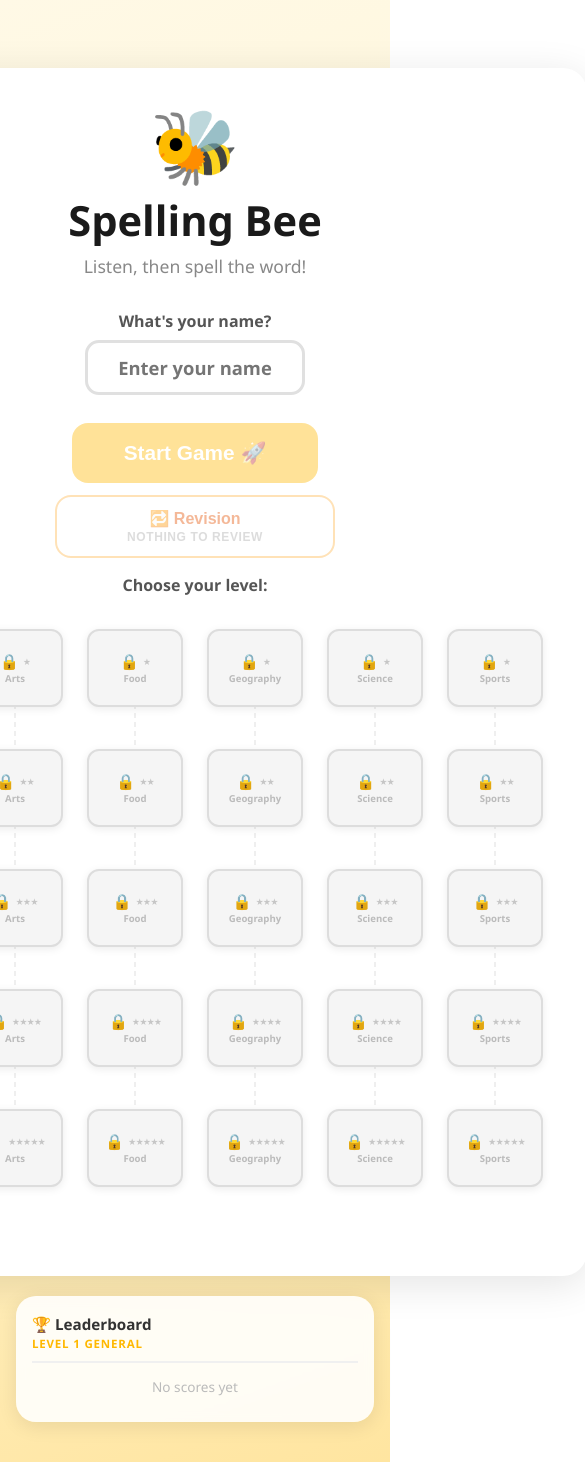
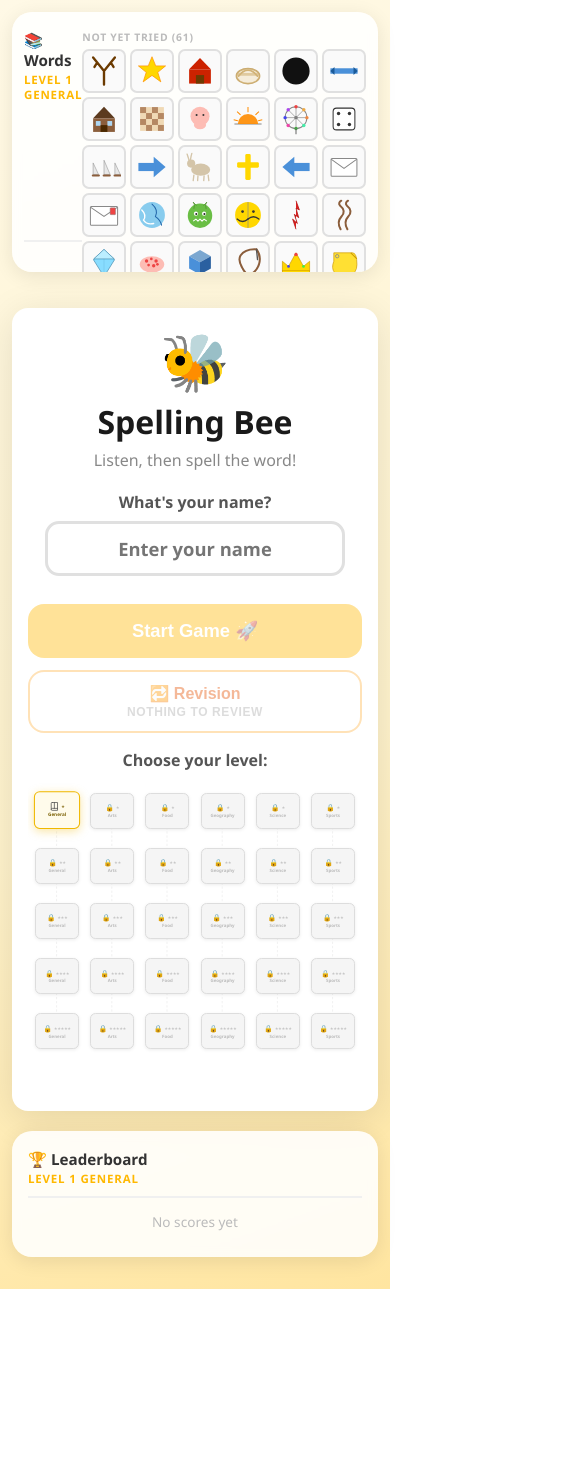
Before and after one commit to GlenKelley/SpellingBee, a React (Vite) app: page / in a window 390 px wide. Shown: the whole page, 585 px wide, since content can reach past the window. After the commit the page ends 1289 px from the top, so only its background shows below. Built offline with nearby package versions, Linux system fonts and the light colour scheme.

Commit message:
Smaller screen support

```diff
--- a/src/App.css
+++ b/src/App.css
@@ -1297,12 +1297,115 @@ h2 {
 @media (max-width: 920px) {
   .app-layout {
     flex-direction: column;
-    align-items: center;
+    align-items: stretch;
   }
   .leaderboard {
     width: 100%;
-    max-width: 600px;
+    max-width: none;
     margin-top: 0;
     position: static;
   }
+
+  /* Re-show word grid in column layout, full width with more columns */
+  .word-grid-panel {
+    display: flex;
+    width: 100%;
+    max-width: none;
+    position: static;
+    margin-top: 0;
+    max-height: 260px;
+    overflow-y: auto;
+  }
+  .wgp-grid {
+    grid-template-columns: repeat(6, 1fr);
+  }
 }
+
+/* ── Prevent page-level horizontal overflow ── */
+body { overflow-x: hidden; }
+
+/* ── Large tablet: slightly shrink the level graph ── */
+@media (max-width: 780px) {
+  .level-graph-wrapper { overflow: hidden; }
+  .level-graph { zoom: 0.88; }
+}
+
+/* ── Tablet / small desktop ── */
+@media (max-width: 640px) {
+  .app { padding: 12px 12px 32px; }
+
+  .card {
+    padding: 24px 16px;
+    border-radius: 16px;
+  }
+
+  .welcome-card,
+  .complete-card { margin-top: 16px; }
+
+  h1 { font-size: 2rem; }
+  h2 { font-size: 1.75rem; }
+  .bee { font-size: 56px; }
+  .tagline { font-size: 1rem; margin-bottom: 20px; }
+
+  .btn-primary {
+    padding: 16px 32px;
+    font-size: 1.15rem;
+    width: 100%;
+  }
+
+  .btn-revision-start { max-width: none; }
+
+  .name-input { width: 100%; max-width: 300px; }
+
+  .game-card { min-height: 280px; }
+
+  .phase-icon { font-size: 48px; }
+
+  .word-image    { width: 120px; height: 120px; }
+  .word-image-sm { width: 80px;  height: 80px;  }
+
+  .result-icon  { font-size: 64px; }
+  .result-title { font-size: 1.7rem; }
+
+  .score-big   { font-size: 4rem; }
+  .score-denom { font-size: 1.8rem; }
+
+  .level-graph { zoom: 0.72; }
+}
+
+/* ── Mobile ── */
+@media (max-width: 480px) {
+  .lbox {
+    width: 44px;
+    height: 44px;
+    font-size: 1.25rem;
+  }
+  .letter-boxes { gap: 5px; }
+
+  .phase-message { font-size: 1.1rem; }
+
+  .game-header { margin: 12px 0 8px; }
+
+  /* word-stats table: collapse the fixed-width columns a bit */
+  .w-col-head,
+  .w-tick,
+  .w-cross,
+  .w-history { min-width: 44px; }
+
+  .level-graph { zoom: 0.58; }
+}
+
+/* ── Small phones (≤ 400px) ── */
+@media (max-width: 400px) {
+  .lbox {
+    width: 38px;
+    height: 38px;
+    font-size: 1.05rem;
+    border-radius: 7px;
+  }
+  .letter-boxes { gap: 4px; }
+
+  .score-big { font-size: 3.2rem; }
+
+  .level-graph { zoom: 0.46; }
+}
```
